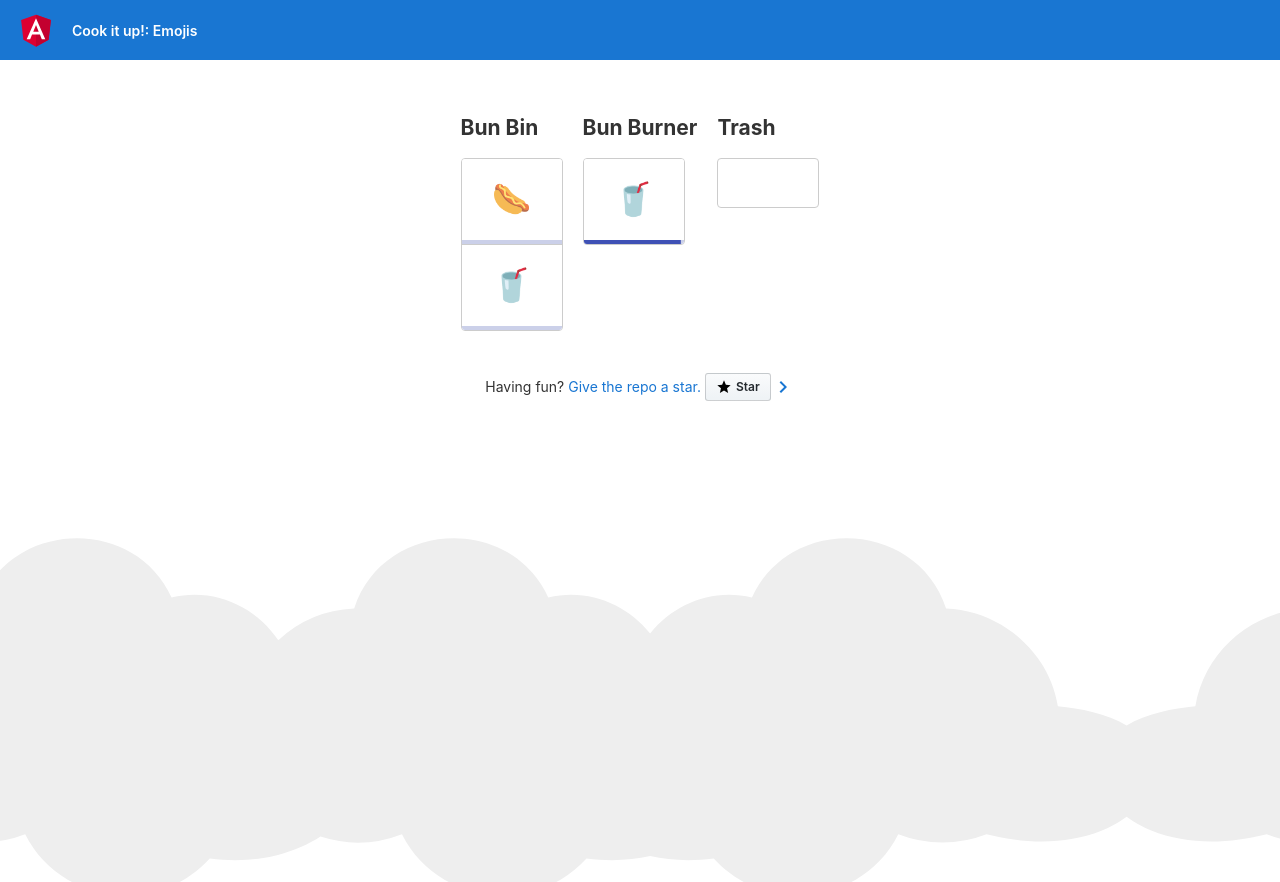
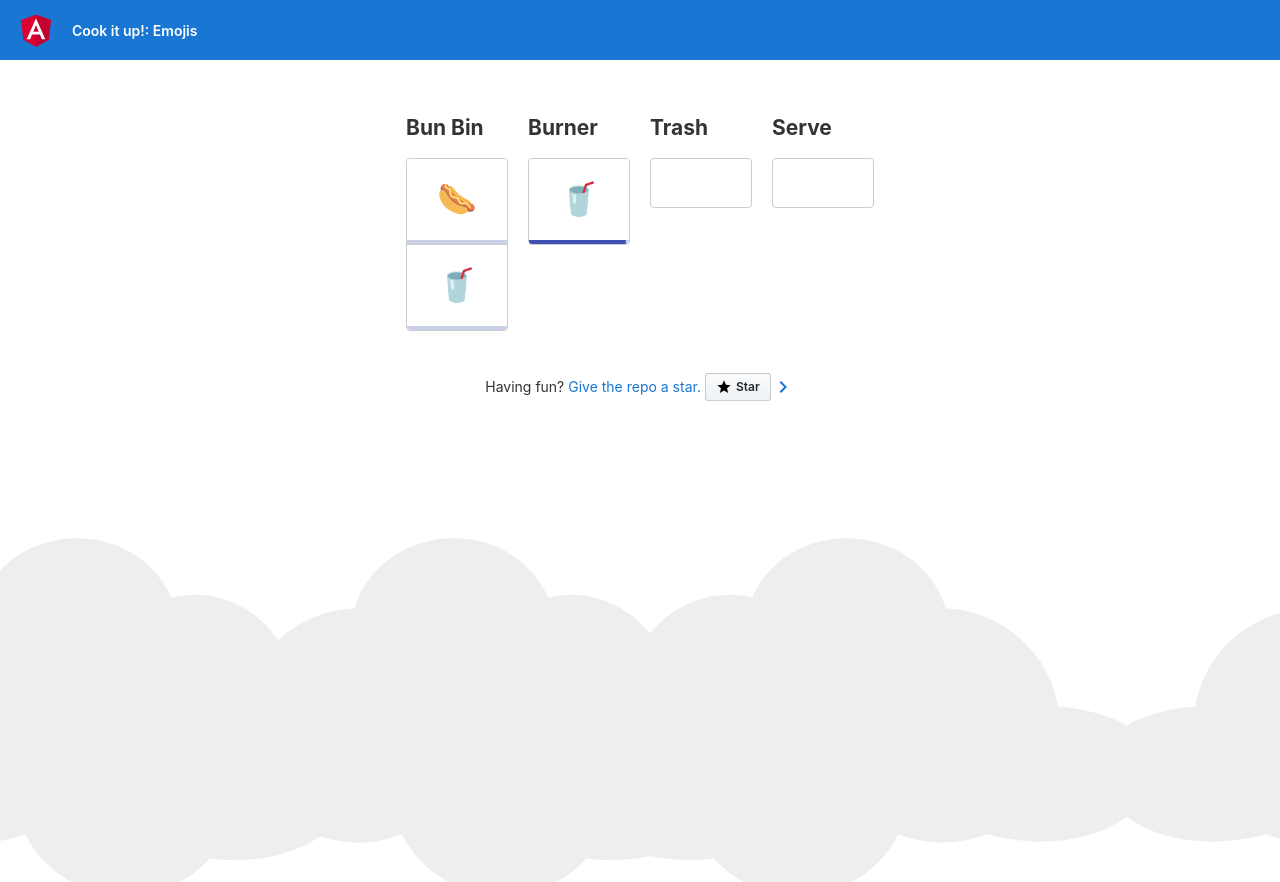
Before and after one commit to sslopek/cook-it-up-emojis, an Angular app: page / in a window 1280 px wide. Built offline with nearby package versions, Linux system fonts and the light colour scheme.

Commit message:
new cooked animation, basic new item and trash station functionality

```diff
--- a/src/app/game.service.ts
+++ b/src/app/game.service.ts
@@ -13,13 +13,12 @@ export class GameService {
     new ServeItem(ServeItemType.HotDog),
     new ServeItem(ServeItemType.Drink)
   ]);
-
-  cookStation  = new ServeStation(1, "Bun Burner", ServeStationType.Cooker, [new ServeItem(ServeItemType.Drink)]);
-
+  cookStation  = new ServeStation(1, "Burner", ServeStationType.Cooker, [new ServeItem(ServeItemType.Drink)]);
   trashStation  = new ServeStation(2, "Trash", ServeStationType.Trash, []);
+  customer1Station  = new ServeStation(3, "Serve", ServeStationType.Customer, []);
 
 
-  stationList: ServeStation[] = [this.bunStation, this.cookStation, this.trashStation];
+  stationList: ServeStation[] = [this.bunStation, this.cookStation, this.trashStation, this.customer1Station];
 
 
   constructor() { }
@@ -42,6 +41,14 @@ export class GameService {
       value.doGameTick();
     });
 
+    //Clear the trash
+    this.trashStation.currentItems = [];
+    //Serve the customer
+    this.customer1Station.currentItems = [];
+
+    if(this.bunStation.currentItems.length == 0)
+      this.bunStation.currentItems.push(new ServeItem(ServeItemType.HotDog));
+
   }
 
 
--- a/src/app/servestation.ts
+++ b/src/app/servestation.ts
@@ -6,7 +6,8 @@ export enum ServeStationType
   HotDogBun,
   HotDogRaw,
   Cooker,
-  Trash
+  Trash,
+  Customer
 }
 
 
--- a/src/app/ui-serve-item/ui-serve-item.component.css
+++ b/src/app/ui-serve-item/ui-serve-item.component.css
@@ -5,3 +5,29 @@
 mat-progress-bar {
     margin-top: 2px;
 }
+
+
+.itemicon.cooked {
+            animation: shake 1.5s cubic-bezier(0.36, 0.07, 0.19, 0.97) 0s infinite both;
+            transform: translate3d(0, 0, 0);
+            backface-visibility: hidden;
+  }
+
+@keyframes shake {
+    50% {
+        transform: translate3d(0, 0, 0); /*pause*/
+    }
+
+    55%, 95% {
+              transform: translate3d(-1px, 0, 0);
+    }
+    60%, 90% {
+              transform: translate3d(2px, 0, 0);
+    }
+    65%, 75%, 85% {
+              transform: translate3d(-4px, 0, 0);
+    }
+    70%, 80% {
+              transform: translate3d(4px, 0, 0);
+    }
+}
--- a/src/app/ui-serve-item/ui-serve-item.component.html
+++ b/src/app/ui-serve-item/ui-serve-item.component.html
@@ -1,2 +1,5 @@
-<div class="itemicon" title="{{serveItem.getDisplayText()}}">{{serveItem.getEmoji()}}</div>
+<div class="itemicon"
+    title="{{serveItem.getDisplayText()}}"
+    [class.cooked]="serveItem.cookedAmount == 100">{{serveItem.getEmoji()}}
+</div>
 <mat-progress-bar [value]="serveItem.cookedAmount"></mat-progress-bar>
```
Also changed, not shown: 1 other file (tests, documents, lock files or other folders).
